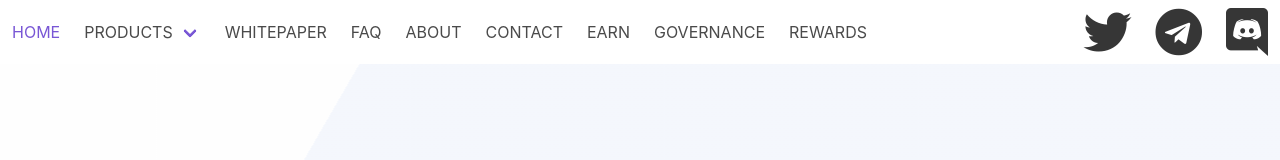
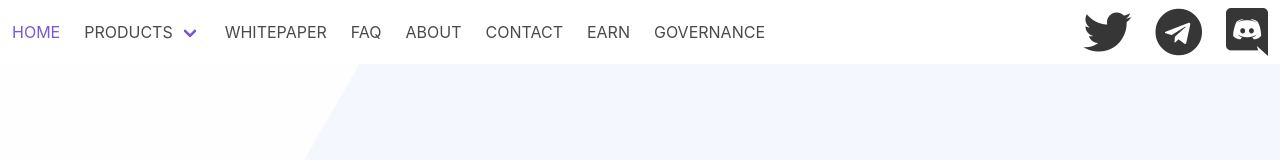
Before and after one commit to SuhailCM/thirmprotocol.github.io, a Vue app: page /faq in a window 1280 px wide. Shown: the top 160 px of the page. Built offline with nearby package versions, Linux system fonts and the light colour scheme; no server answers; some icons are missing; what vue-plugin-load-script would draw is missing.

Commit message:
Update App.vue

```diff
--- a/src/App.vue
+++ b/src/App.vue
@@ -38,9 +38,7 @@
           <b-navbar-item tag="router-link" :to="{ path: '/governance' }"
             >GOVERNANCE</b-navbar-item
           >
-          <b-navbar-item tag="router-link" :to="{ path: '/rewards' }"
-            >REWARDS</b-navbar-item
-          >
+
         </template>
 
         <template slot="end">
```
